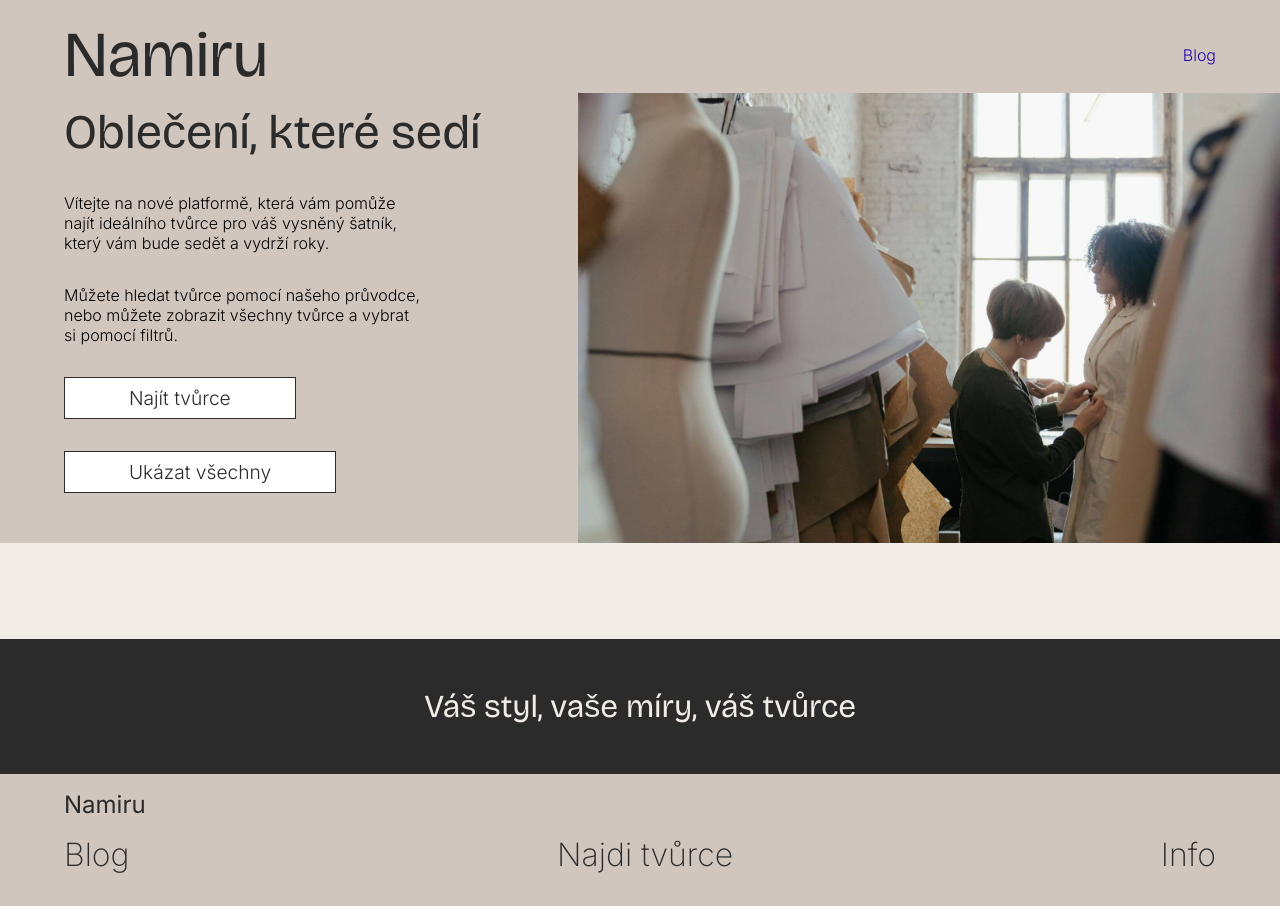
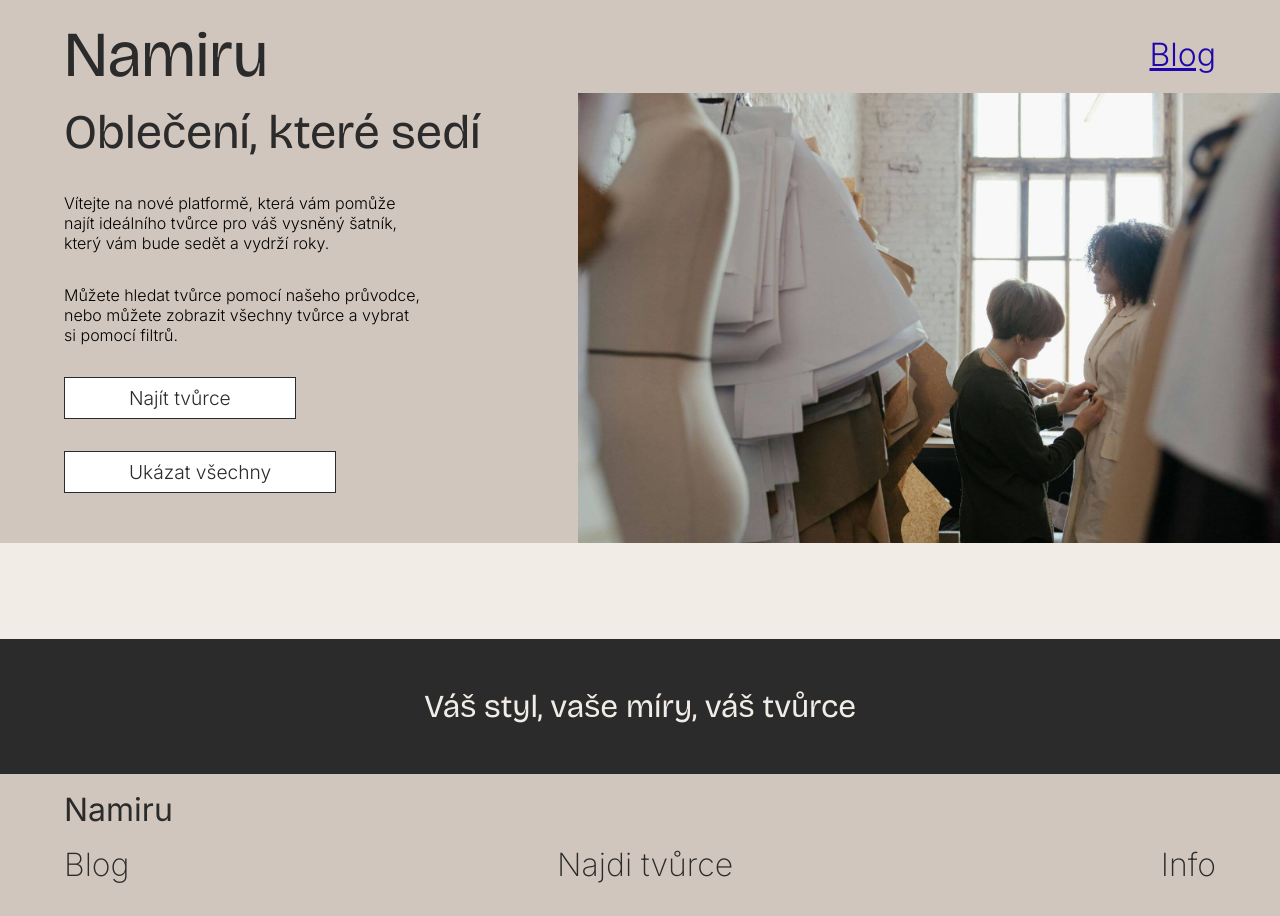
Before and after one commit to han-fris/namiru-app, a React (Vite) app: page / in a window 1280 px wide. In both pictures the pointer is over the link 1199 px from the left and 54 px from the top of the page. Built offline with nearby package versions, Linux system fonts and the light colour scheme; no server answers.

Commit message:
Header and footer links updated for accessibility

```diff
--- a/src/components/shared/Footer.css
+++ b/src/components/shared/Footer.css
@@ -17,7 +17,13 @@ footer {
 .navigation-main {
   text-decoration: none;
   font-weight: 400;
-  font-size: 1.5rem;
+}
+
+.navigation-main:hover,
+.navigation-main:focus,
+.navigation-item:hover,
+.navigation-item:focus {
+  text-decoration: underline;
 }
 
 .navigation-lower {
--- a/src/components/shared/Header.css
+++ b/src/components/shared/Header.css
@@ -1,3 +1,14 @@
 .navigation-item {
   text-decoration: none;
 }
+
+.navigation-item:hover,
+.navigation-item:focus {
+  text-decoration: underline;
+}
+
+@media (min-width: 800px) {
+  .navigation-item {
+    font-size: 2rem;
+  }
+}
```
